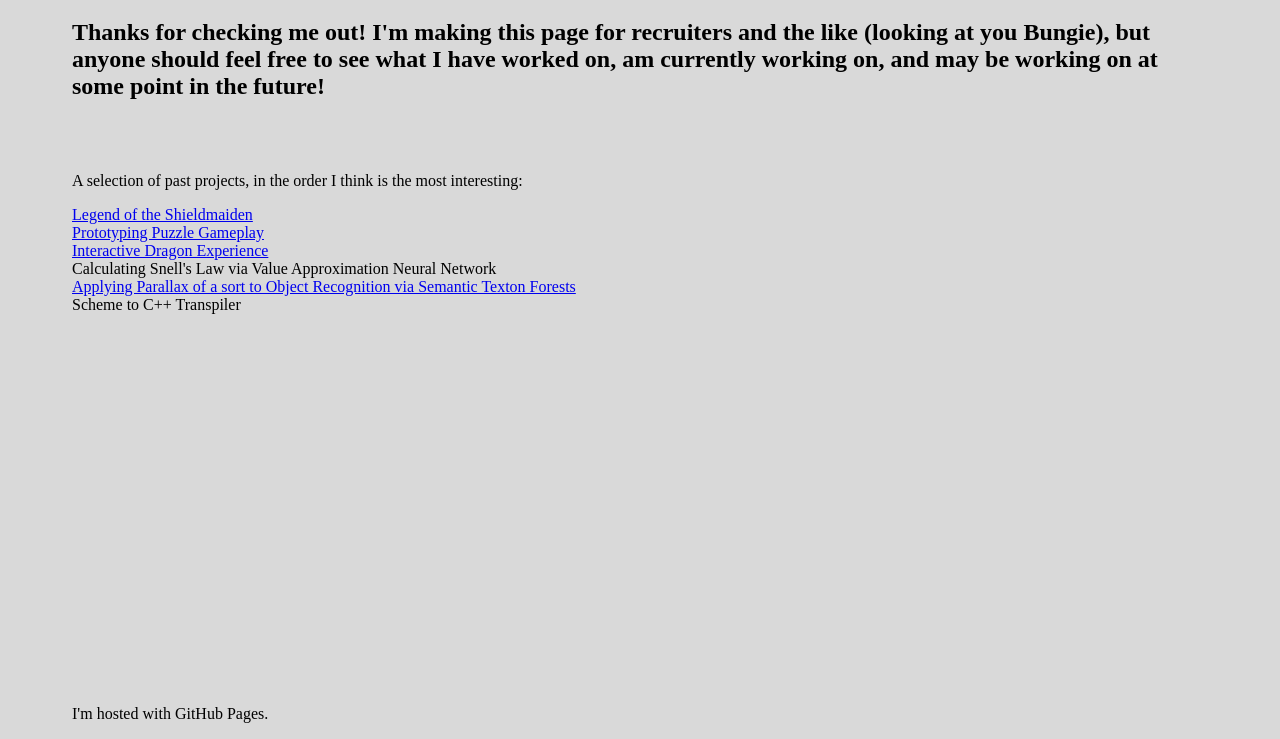
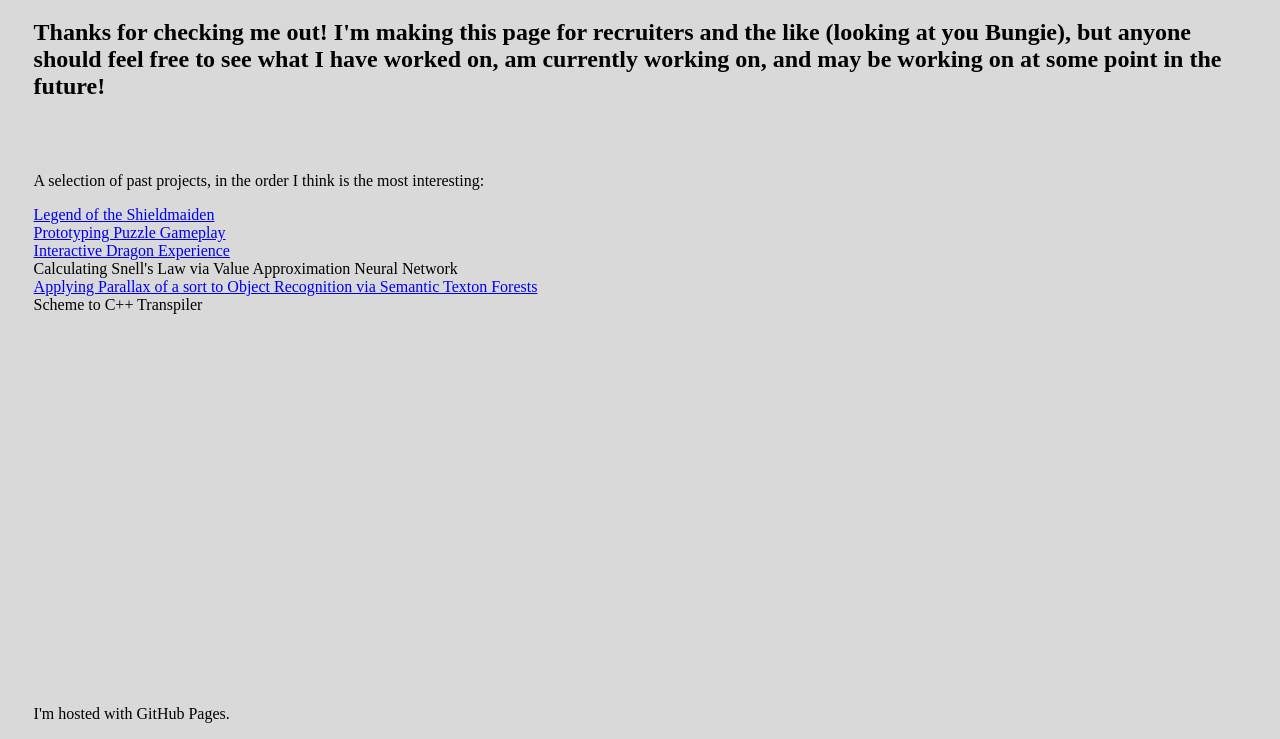
Before and after one commit to e102y/e102y.github.io, a plain HTML site: page index.html in a window 1280 px wide. Shown: the part 61-800 px from the top of the page. Drawn offline with Linux system fonts and the light colour scheme.

Commit message:
reduced padding

```diff
--- a/index.html
+++ b/index.html
@@ -3,7 +3,7 @@
 <head>
   <title>Trent's Curated GitHub Page</title>
   <style>
-    body {background-color: #d9d9d9; padding-left: 5%; padding-right: 5%;}
+    body {background-color: #d9d9d9; padding-left: 2%; padding-right: 2%;}
     h1 {text-align: center;}
   </style>
 </head>
```
